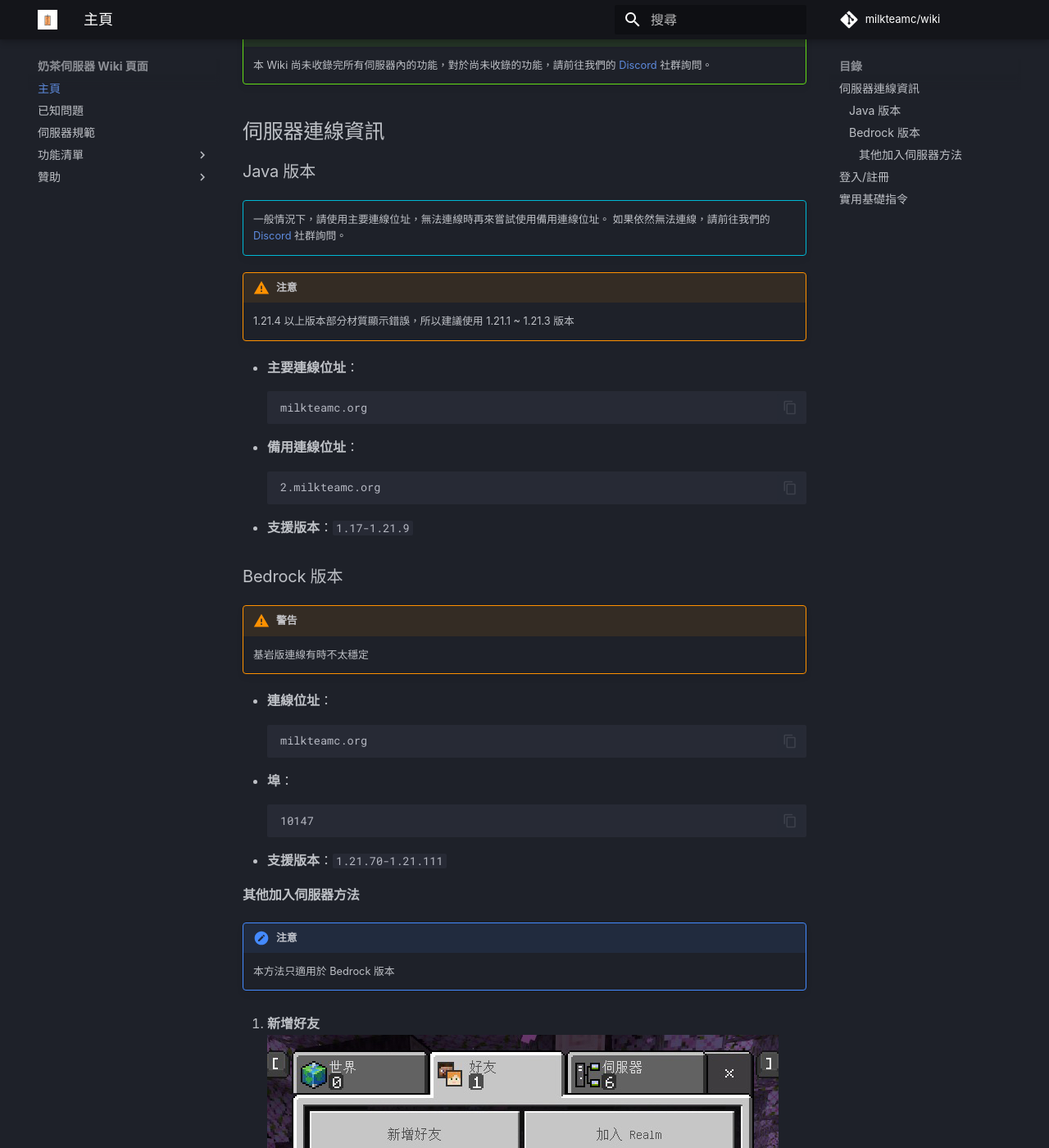
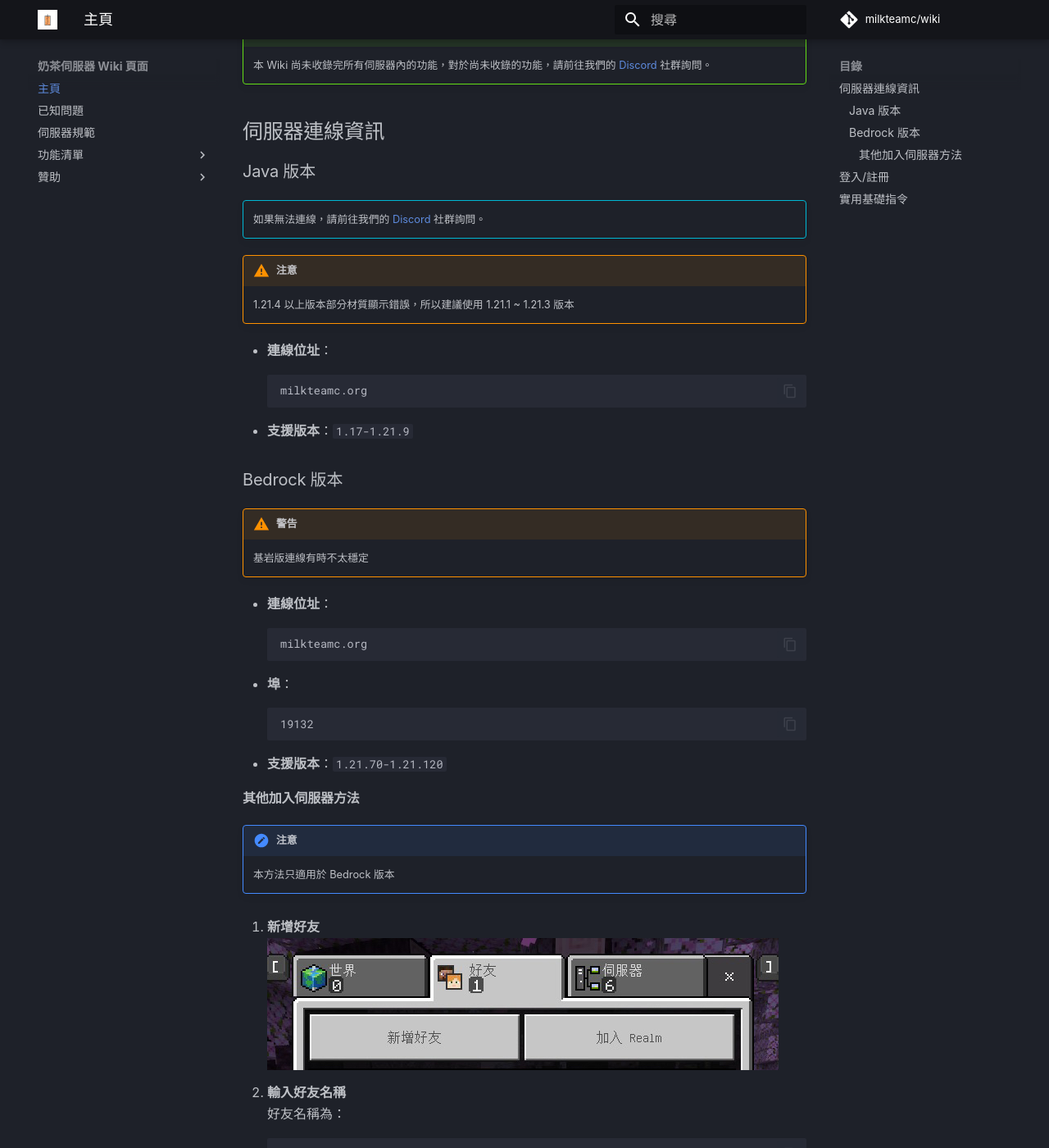
Before and after one commit to milkteamc/wiki, an MkDocs documentation site: the page built from docs/index.md, in a window 1280 px wide and 1400 px high, scrolled down 351 px. Shown: the whole window at 82% size. Built offline with MkDocs 1.6.1 and Material for MkDocs 9.7.7, drawn with Linux system fonts in a browser that asks for light colours; some web fonts are replaced; plug-ins that fetch from the network failed and are left out.

Commit message:
update version

````diff
--- a/docs/index.md
+++ b/docs/index.md
@@ -13,17 +13,12 @@
 
 ### Java 版本
 !!! info ""
-    一般情況下，請使用主要連線位址，無法連線時再來嘗試使用備用連線位址。
-    如果依然無法連線，請前往我們的 [Discord](https://discord.gg/22DxRjrXRv) 社群詢問。
+    如果無法連線，請前往我們的 [Discord](https://discord.gg/22DxRjrXRv) 社群詢問。
 !!! warning "注意"
     1.21.4 以上版本部分材質顯示錯誤，所以建議使用 1.21.1  ~ 1.21.3 版本
-- **主要連線位址**：
+- **連線位址**：
 ``` text
 milkteamc.org
-```
-- **備用連線位址**：
-``` text
-2.milkteamc.org
 ```
 - **支援版本**：`1.17-1.21.9`
 
@@ -37,9 +32,9 @@
 ```
 - **埠**：
 ``` text
-10147
+19132
 ```
-- **支援版本**：`1.21.70-1.21.111`
+- **支援版本**：`1.21.70-1.21.120`
 
 
 
````
